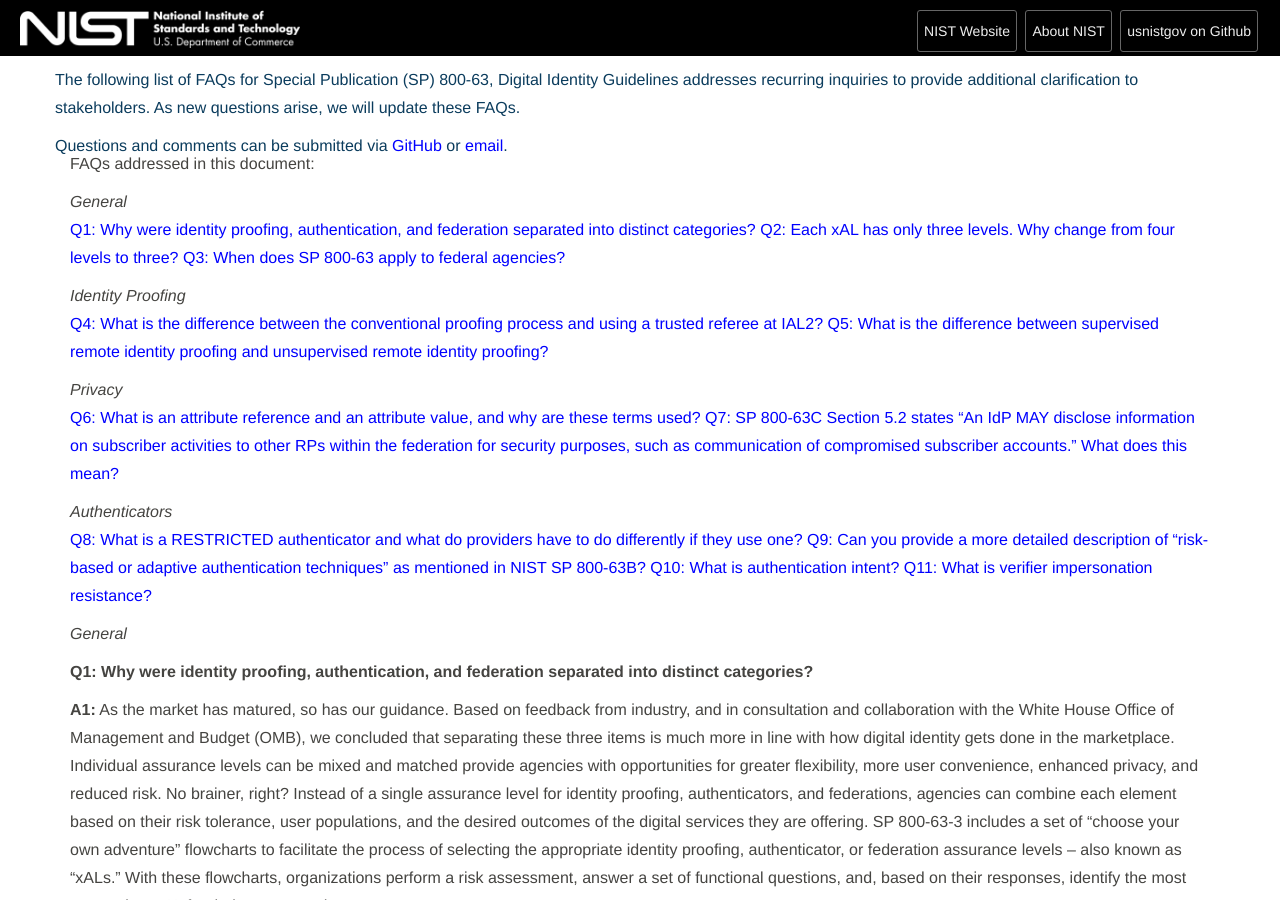
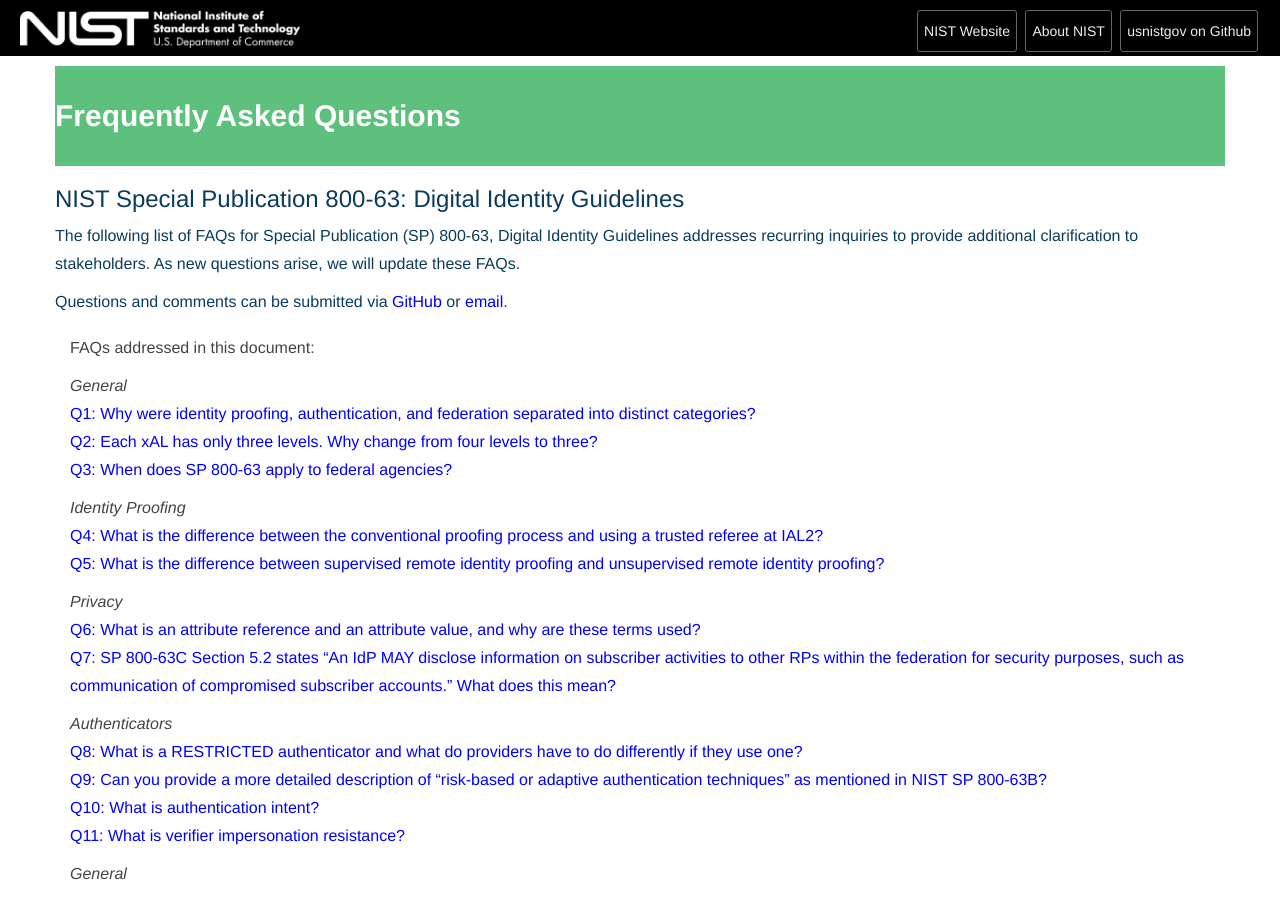
Before and after one commit to usnistgov/800-63-FAQ, a Jekyll site: the page built from index.md, in a window 1280 px wide and 900 px high. Built offline with Jekyll 4.4.1, drawn with Linux system fonts in a browser that asks for light colours.

Commit message:
fix formatting

```diff
--- a/faq-v1.md
+++ b/faq-v1.md
@@ -1,5 +1,6 @@
 FAQs addressed in this document:
 
+<div markdown="1">
 *General*
 <a href="#q1">Q1: Why were identity proofing, authentication, and federation separated into distinct categories?</a>
 <a href="#q2">Q2: Each xAL has only three levels. Why change from four levels to three?</a>
@@ -18,7 +19,7 @@ FAQs addressed in this document:
 <a href="#q9">Q9: Can you provide a more detailed description of "risk-based or adaptive authentication techniques" as mentioned in NIST SP 800-63B?</a>
 <a href="#q10">Q10: What is authentication intent?</a>
 <a href="#q11">Q11: What is verifier impersonation resistance?</a>
-
+</div>
 
 *General*
 
@@ -52,6 +53,7 @@ A4:** We recognize that the language in the document is somewhat confusing. In o
 A5:** Supervised remote identity proofing is an equivalent approach to in-person proofing and requires a robust set of features. This includes high-resolution video monitoring through an agency-controlled device (e.g., not an applicant’s personal phone), a trained operator on the other end of the video, and a number of other security controls. If those controls are all met, supervised remote identity proofing can achieve IAL3. Supervised remote identity proofing is also perfectly fine for IAL2. Unsupervised remote proofing can be used for IAL2 but not IAL3. It does not require that a remote operator participate in the session with the applicant, and typically involves commodity hardware and services that users and agencies can easily access.
 
 *Privacy*
+
 <a name="q6"></a>**Q6: What is an attribute reference and an attribute value, and why are these terms used?
 A6:** Attribute references are partial attribute values, often represented as a boolean, given in response to an attribute query. Transmission of attribute references minimizes the personal information sent to a relying party (RP), enhancing the privacy of these transactions for individuals – think of the above instance of telling a RP whether a user is over a certain age as opposed to providing their full date of birth. An example that is not boolean is asserting an individual’s congressional district, rather than their full home address. An attribute value is the complete value for a given attribute, like full date of birth, and is in some cases needed by the RP.
 
--- a/index.md
+++ b/index.md
@@ -5,10 +5,15 @@ description: "NIST Special Publication 800-63 Digital Identity Guidelines-FAQ"
 ---
 <section class="home home-title" markdown="1">
 
+
+## Frequently Asked Questions
+
+### NIST Special Publication 800-63: Digital Identity Guidelines
+
 The following list of FAQs for Special Publication (SP) 800-63, Digital Identity Guidelines addresses recurring inquiries to provide additional clarification to stakeholders. As new questions arise, we will update these FAQs.
 
 Questions and comments can be submitted via [GitHub](https://github.com/usnistgov/800-63-FAQ/issues) or [email](mailto:dig-comments@nist.gov).
-
+<br><br>
 </section>
 
 <section class="home home-about" markdown="1">
```
